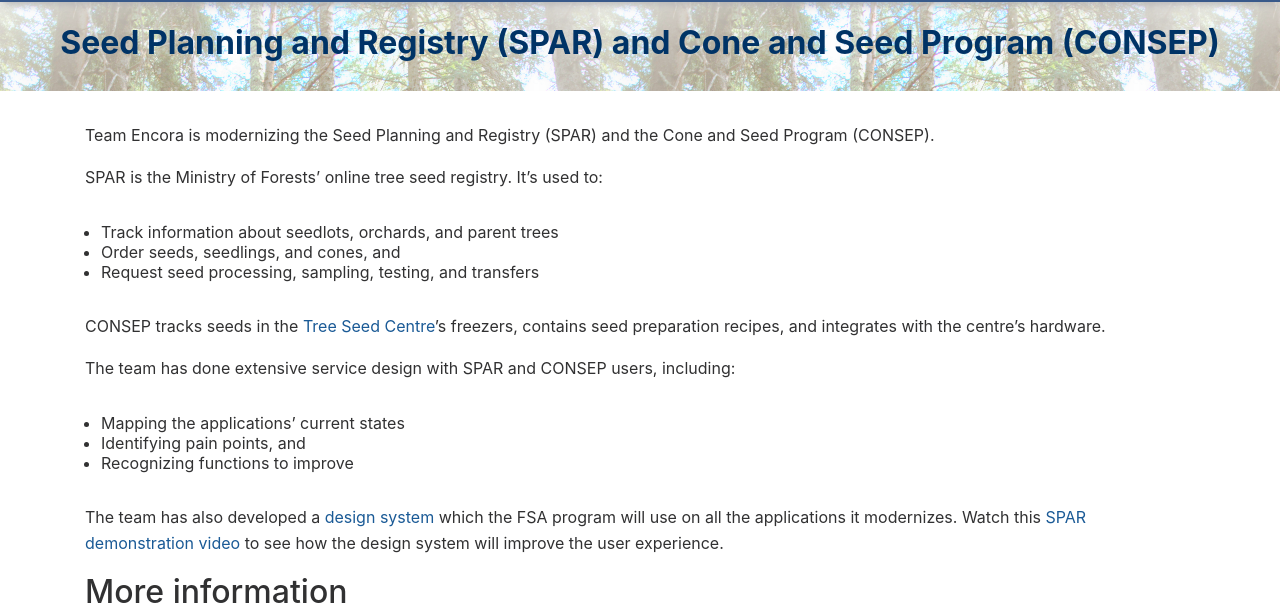
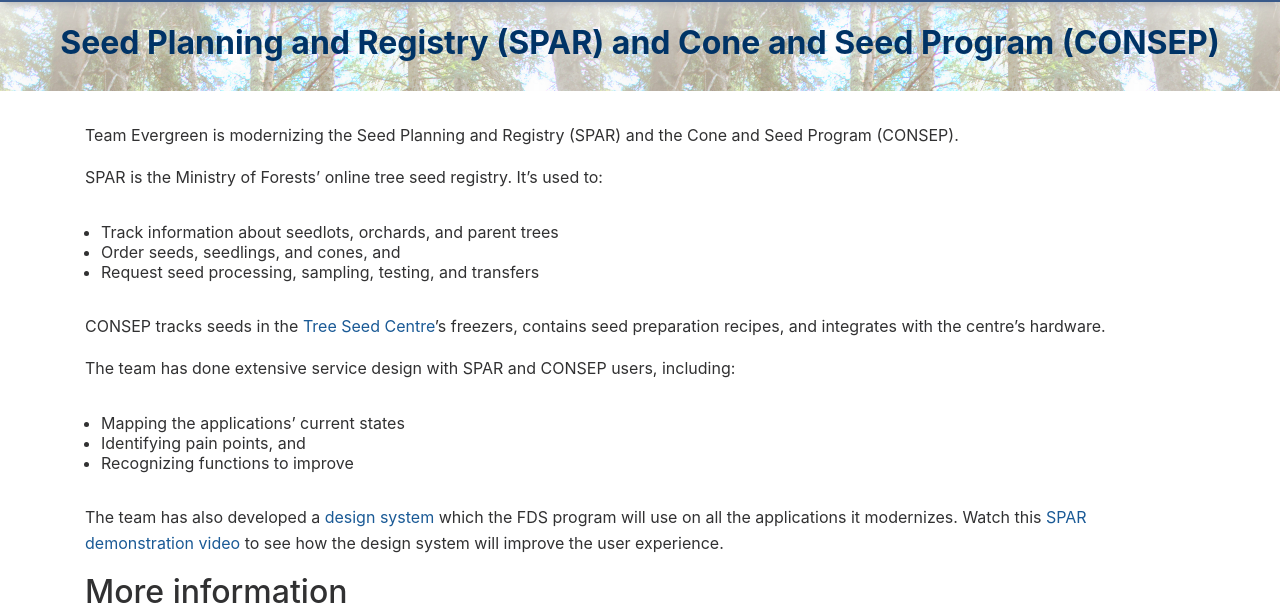
Before and after one commit to bcgov/forestry-digital-services, a Jekyll site: the page built from collections/_applications/spar.md, in a window 1280 px wide. Shown: the part 110-726 px from the top of the page. Built offline with Jekyll 4.4.1, drawn with Linux system fonts in a browser that asks for light colours; nearby versions of some CDN libraries.

Commit message:
Update spar.md
Team name

```diff
--- a/collections/_applications/spar.md
+++ b/collections/_applications/spar.md
@@ -6,7 +6,7 @@
 description:
 ---
 
-Team Encora is modernizing the Seed Planning and Registry (SPAR) and the Cone and Seed Program (CONSEP).
+Team Evergreen is modernizing the Seed Planning and Registry (SPAR) and the Cone and Seed Program (CONSEP).
 
 SPAR is the Ministry of Forests’ online tree seed registry. It's used to:
 - Track information about seedlots, orchards, and parent trees
@@ -20,7 +20,7 @@
 - Identifying pain points, and
 - Recognizing functions to improve
 
-The team has also developed a [design system](https://bcgov.github.io/forestry-digital-services/applications/system.html) which the FSA program will use on all the applications it modernizes. Watch this [SPAR demonstration video](https://www.youtube.com/watch?v=3fSDjj-bAbE) to see how the design system will improve the user experience.
+The team has also developed a [design system](https://bcgov.github.io/forestry-digital-services/applications/system.html) which the FDS program will use on all the applications it modernizes. Watch this [SPAR demonstration video](https://www.youtube.com/watch?v=3fSDjj-bAbE) to see how the design system will improve the user experience.
 
 ## More information
 - docs:  [https://www2.gov.bc.ca/gov/content/industry/forestry/managing-our-forest-resources/tree-seed/seed-planning-use/spar](https://www2.gov.bc.ca/gov/content/industry/forestry/managing-our-forest-resources/tree-seed/seed-planning-use/spar)
```
